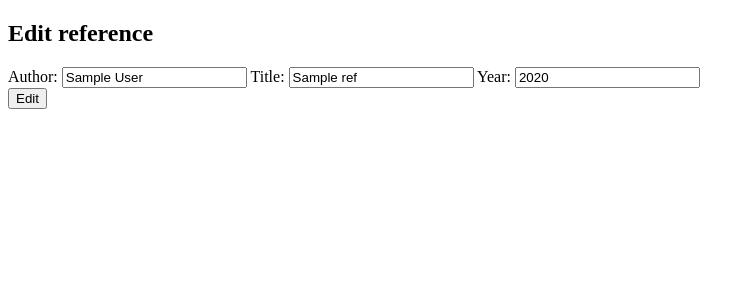
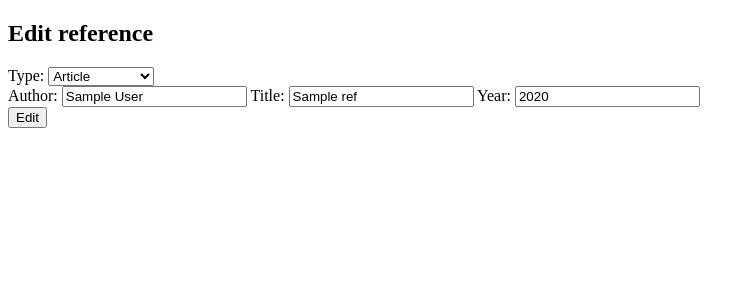
Before and after one commit to aapokoiv/viite-varasto, a Flask app: template src/templates/edit_ref.html in a window 1280 px wide. Shown: the top 300 px of the page, without its empty margins (0-755 px from the left). Run offline with Flask 3, Linux system fonts and the light colour scheme; the template is opened without the code that fills it: most values are stand-ins (such as "Sample title", 1, 10 or a date in 2020); parts of the project's set-up code (start-up, migrations or seed data) failed here and were passed over.

Commit message:
Added optional fields to schema, added optional fields to editing and creating references

```diff
--- a/src/app.py
+++ b/src/app.py
@@ -2,7 +2,7 @@ from flask import redirect, render_template, request, jsonify, flash, abort
 from db_helper import reset_db
 from repositories.citation_repository import get_citations, get_filters, create_ref, get_citation_by_id, update_ref
 from config import app, test_env
-from util import validate_ref
+from util import validate_ref, validate_article_fields, validate_book_field, validate_inproceedings_field
 
 @app.route("/")
 def index():
@@ -43,10 +43,21 @@ def ref_creation():
     author = request.form.get("ref_author")
     title = request.form.get("ref_title")
     year = request.form.get("ref_year")
+    journal = request.form.get("ref_journal") or None
+    volume = request.form.get("ref_volume") or None
+    pages = request.form.get("ref_pages") or None
+    publisher = request.form.get("ref_publisher") or None
+    booktitle = request.form.get("ref_booktitle") or None
 
     try:
+        if ref_type == "article":
+            volume = validate_article_fields(journal, volume, pages)
+        elif ref_type == "book":
+            validate_book_field(publisher)
+        elif ref_type == "inproceedings":
+            validate_inproceedings_field(booktitle)
         year_int = validate_ref(ref_type, author, title, year)
-        create_ref(ref_type, author, title, year_int)
+        create_ref(ref_type, author, title, year_int, journal, volume, pages, publisher, booktitle)
         return redirect("/")
     except Exception as error:
         flash(str(error))
@@ -57,16 +68,32 @@ def ref_edit(ref_id):
     ref = get_citation_by_id(ref_id)
     if not ref:
         abort(404)
+
+    option = request.args.get("ref_type", ref.type)
+
     if request.method == "GET":
-        return render_template("edit_ref.html", ref=ref)
+        return render_template("edit_ref.html", ref=ref, option=option)
+
     if request.method == "POST":
+        ref_type = request.form.get("ref_type")
         author = request.form.get("ref_author")
         title = request.form.get("ref_title")
         year = request.form.get("ref_year")
+        journal = request.form.get("ref_journal") or None
+        volume = request.form.get("ref_volume") or None
+        pages = request.form.get("ref_pages") or None
+        publisher = request.form.get("ref_publisher") or None
+        booktitle = request.form.get("ref_booktitle") or None
 
         try:
-            year_int = validate_ref(ref.type, author, title, year)
-            update_ref(ref.id, author, title, year_int)
+            if ref_type == "article":
+                volume = validate_article_fields(journal, volume, pages)
+            elif ref_type == "book":
+                validate_book_field(publisher)
+            elif ref_type == "inproceedings":
+                validate_inproceedings_field(booktitle)
+            year_int = validate_ref(ref_type, author, title, year)
+            update_ref(ref.id, ref_type, author, title, year_int, booktitle, journal, volume, pages, publisher)
         except Exception as error:
             flash(str(error))
             return redirect("/edit_ref/"+ str(ref_id))
--- a/src/templates/edit_ref.html
+++ b/src/templates/edit_ref.html
@@ -18,7 +18,19 @@ Edit reference
     </ul>
     {% endif %}
     {% endwith %}
+    <form action="/edit_ref/{{ ref.id }}" method="get">
+        <label for="ref_type">Type:</label>
+        <select id="ref_type" name="ref_type" required onchange="this.form.submit()">
+            <option value="article" {% if option=="article" %}selected{% endif %}>Article</option>
+            <option value="book" {% if option=="book" %}selected{% endif %}>Book</option>
+            <option value="inproceedings" {% if option=="inproceedings" %}selected{% endif %}>Inproceedings
+            </option>
+            <option value="misc" name="option" {% if option=="misc" %}selected{% endif %}>Misc</option>
+        </select>
+    </form>
     <form action="/edit_ref/{{ ref.id }}" method="post">
+        <input type="hidden" name="ref_type" value="{{ option }}">
+
         <label for="ref_author">Author:</label>
         <input type="text" id="ref_author" name="ref_author" value="{{ ref.author }}" required>
 
@@ -27,6 +39,27 @@ Edit reference
 
         <label for="ref_year">Year:</label>
         <input type="number" id="ref_year" name="ref_year" value="{{ ref.year }}" required>
+
+        {% if option=="article" %}
+        <label for="ref_journal">*Journal:</label>
+        <input type="text" id="ref_journal" name="ref_journal" value="{{ ref.journal or '' }}">
+
+        <label for="ref_volume">*Volume:</label>
+        <input type="text" id="ref_volume" name="ref_volume" value="{{ ref.volume or '' }}">
+
+        <label for="ref_pages">*Pages:</label>
+        <input type="text" id="ref_pages" name="ref_pages" value="{{ ref.pages or '' }}">
+        {% endif %}
+
+        {% if option=="book" %}
+        <label for="ref_publisher">*Publisher:</label>
+        <input type="text" id="ref_publisher" name="ref_publisher" value="{{ ref.publisher or '' }}">
+        {% endif %}
+
+        {% if option=="inproceedings" %}
+        <label for="ref_booktitle">*Booktitle:</label>
+        <input type="text" id="ref_booktitle" name="ref_booktitle" value="{{ ref.booktitle or '' }}">
+        {% endif %}
         <br>
         <button type="submit" name="ref_edit">
             Edit
```
Also changed, not shown: src/entities/citation.py (+6 -1 lines), src/repositories/citation_repository.py (+28 -12 lines), src/schema.sql (+6 -1 lines), src/util.py (+24 -0 lines).
